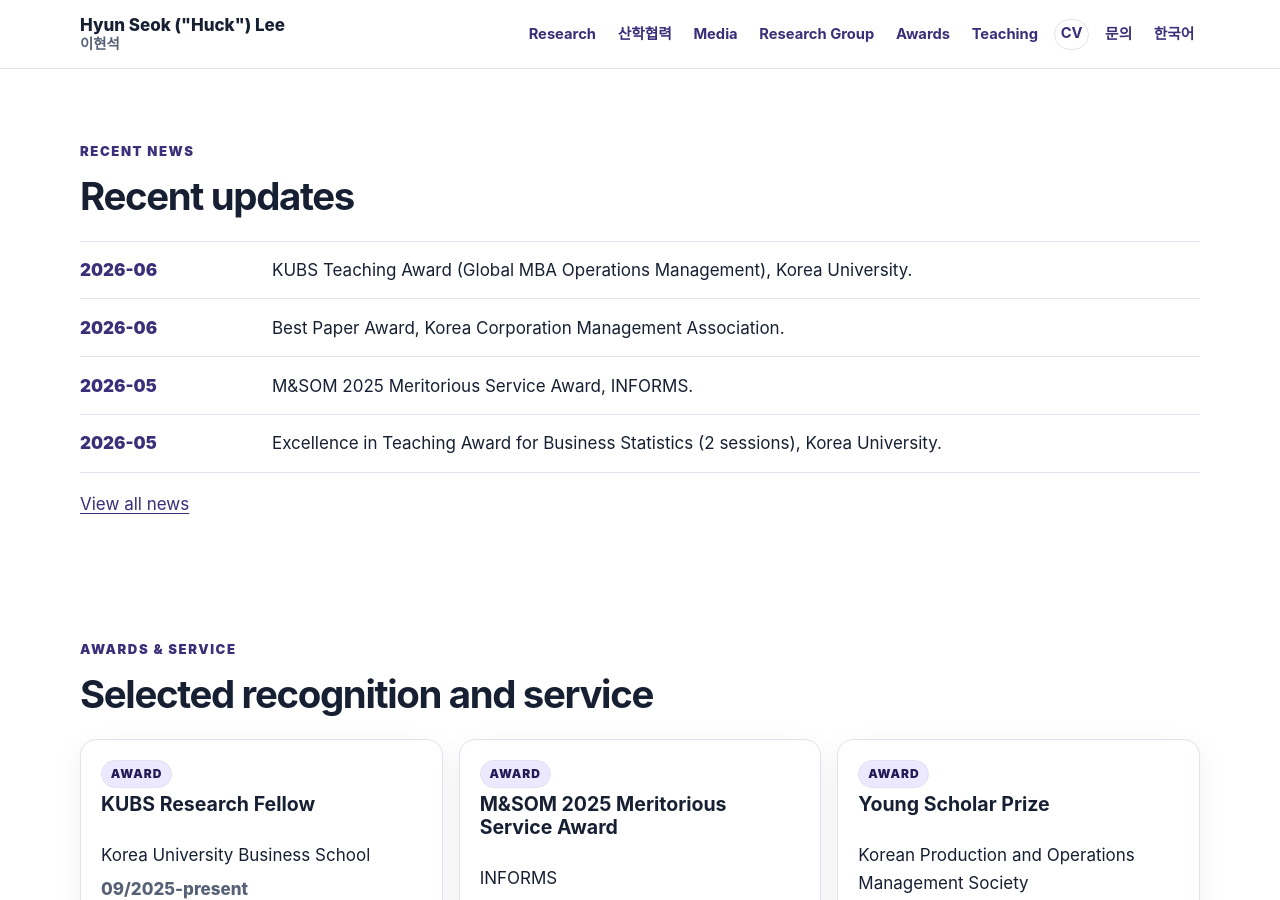
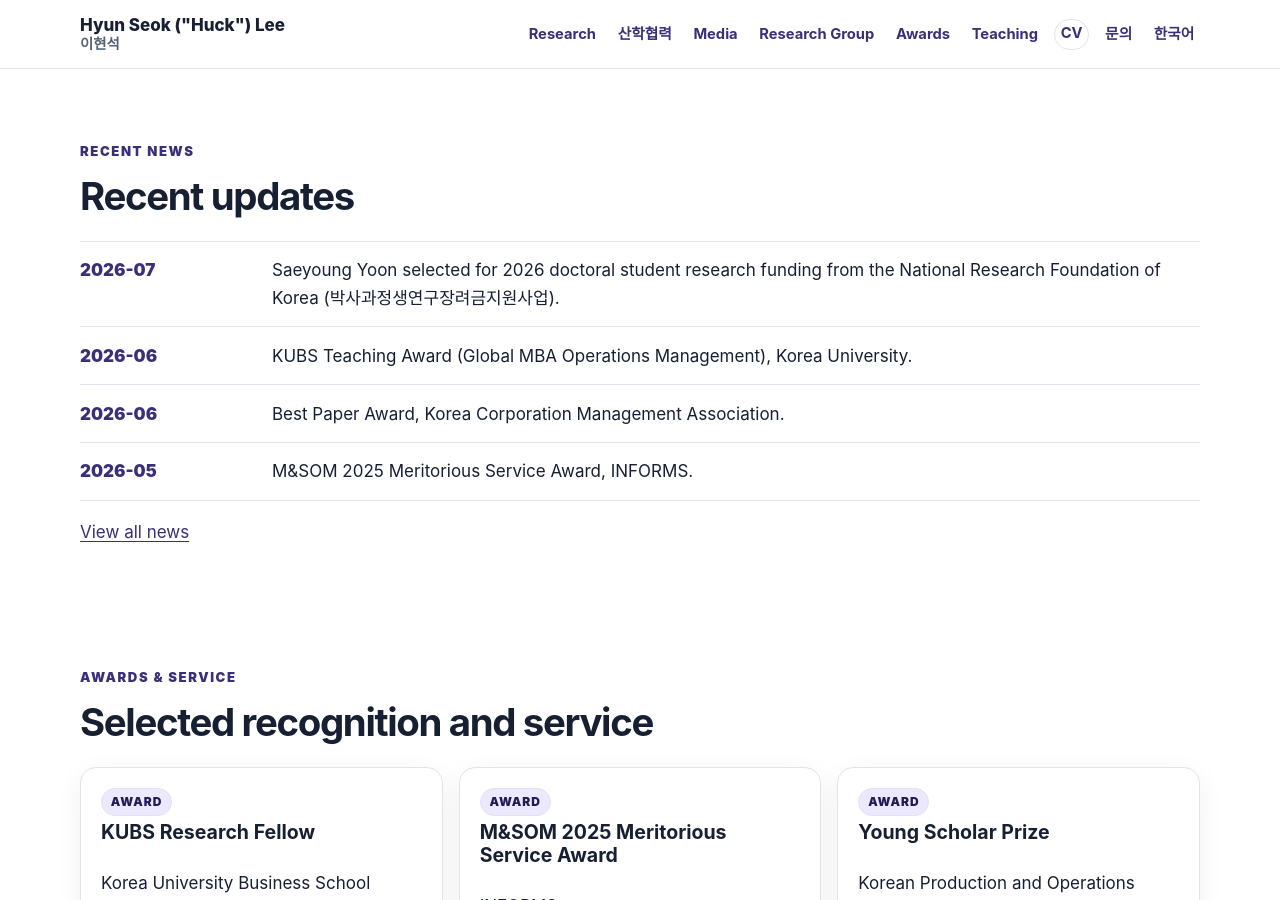
Before and after one commit to lordya2/lordya2.github.io, a Jekyll site: the page built from index.md, in a window 1280 px wide and 900 px high, scrolled down 7168 px. Built offline with Jekyll 4.4.1, drawn with Linux system fonts in a browser that asks for light colours.

Commit message:
Update presentations and student news

```diff
--- a/_data/news.yml
+++ b/_data/news.yml
@@ -1,3 +1,6 @@
+- date: '2026-07'
+  text: 'Saeyoung Yoon selected for 2026 doctoral student research funding from the National Research Foundation of Korea (박사과정생연구장려금지원사업).'
+  url: '/pages/people.html#saeyoung-yoon-nrf-2026'
 - date: '2026-06'
   text: 'KUBS Teaching Award (Global MBA Operations Management), Korea University.'
 - date: '2026-06'
```
